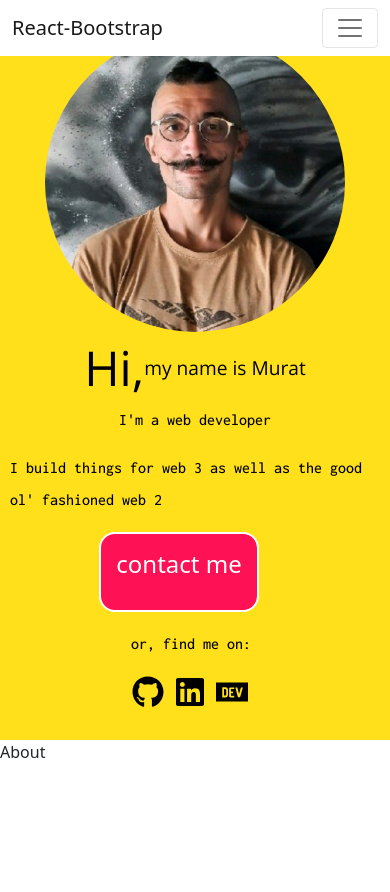
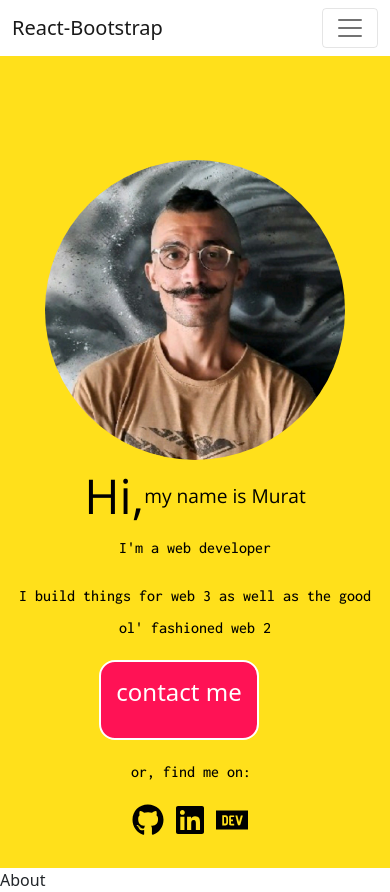
Before and after one commit to muratcan-yuksel/portfolio, a React (Create React App) app: page / in a window 390 px wide. Before the commit the page ends 844 px from the top, so only its background shows below. Built offline with nearby package versions, Linux system fonts and the light colour scheme.

Commit message:
fixed all the problems I can see

```diff
--- a/src/components/header/Header.js
+++ b/src/components/header/Header.js
@@ -28,6 +28,7 @@ const Header = () => {
           fontWeight="500"
           lineHeight="2rem"
           padding="0 10px"
+          textAlign="center"
         >
           I build things for web 3 as well as the good ol' fashioned web 2
         </Para>
--- a/src/components/header/header.css
+++ b/src/components/header/header.css
@@ -8,7 +8,7 @@
 }
 
 .headerComponent {
-  height: 80vh;
+  height: 90vh;
   width: 100%;
   background: var(--yellow-bg);
   color: black;
@@ -64,7 +64,7 @@
 }
 @media only screen and (max-width: 768px) {
   .headerComponent {
-    height: 80%;
+    height: 100%;
   }
   .imageContainer {
     width: 100vw;
@@ -85,7 +85,7 @@
 }
 @media only screen and (max-width: 576px) {
   .headerComponent {
-    padding-top: 2rem;
+    /* padding-top: 5rem; */
   }
   /* .headerTextGroup {
     align-items: flex-start;
--- a/src/components/styled-components/Para.styled.js
+++ b/src/components/styled-components/Para.styled.js
@@ -8,6 +8,9 @@ export const Para = styled.p`
   margin: ${(props) => props.margin};
   height: ${(props) => props.height};
   width: ${(props) => props.width};
+  @media (max-width: 768px) {
+    text-align: ${(props) => props.textAlign};
+  }
   border-radius: 1rem;
   transition: 0.3s;
   &:hover {
```
